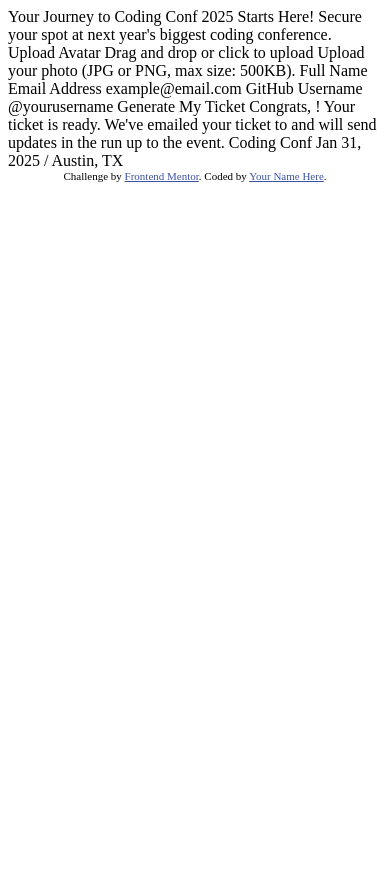
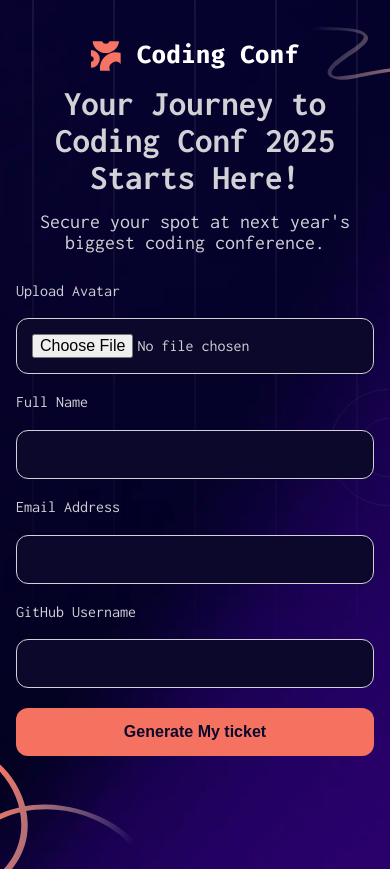
Before and after one commit to YazanJbara/Conference-Ticket-Generator, a plain HTML site: page index.html in a window 390 px wide. Before the commit the page ends 844 px from the top, so only its background shows below. Drawn offline with Linux system fonts and the light colour scheme.

```diff
--- a/index.html
+++ b/index.html
@@ -1,26 +1,51 @@
 <!DOCTYPE html>
 <html lang="en">
-<head>
-  <meta charset="UTF-8">
-  <meta name="viewport" content="width=device-width, initial-scale=1.0"> <!-- displays site properly based on user's device -->
+  <head>
+    <meta charset="UTF-8" />
+    <meta name="viewport" content="width=device-width, initial-scale=1.0" />
+    <title>Document</title>
+    <link rel="preconnect" href="https://fonts.googleapis.com" />
+    <link rel="preconnect" href="https://fonts.gstatic.com" crossorigin />
+    <link
+      href="https://fonts.googleapis.com/css2?family=Inconsolata:wght@200..900&display=swap"
+      rel="stylesheet"
+    />
+    <link rel="stylesheet" href="style.css" />
+    <script src="script.js" defer></script>
+  </head>
+  <body>
+    <main class="container">
+      <img src="assets/images/logo-full.svg" alt="" />
+      <div class="text-wrapper">
+        <h1 class="page-title">Your Journey to Coding Conf 2025 Starts Here!</h1>
+        <p class="page-paragraph">
+          Secure your spot at next year's biggest coding conference.
+        </p>
+      </div>
 
-  <link rel="icon" type="image/png" sizes="32x32" href="./assets/images/favicon-32x32.png">
+      <form method="get" action="confirmed.html" id="form" class="inputs">
+        <label for="avatar">Upload Avatar</label>
+        <input type="file" name="avatar" id="avatar" accept="image/*" />
 
-  <title>Frontend Mentor | Conference ticket generator</title>
+        <label for="name">Full Name</label>
+        <input type="text" name="name" id="name" />
 
-  <!-- Feel free to remove these styles or customise in your own stylesheet 👍 -->
-  <style>
-    .attribution { font-size: 11px; text-align: center; }
-    .attribution a { color: hsl(228, 45%, 44%); }
-  </style>
-</head>
-<body>
+        <label for="email">Email Address</label>
+        <input type="email" name="email" id="email" />
 
-  <!-- Form starts -->
+        <label for="github">GitHub Username</label>
+        <input type="text" name="github" id="github" />
 
-  Your Journey to Coding Conf 2025 Starts Here!
+        <button id="submit">Generate My ticket</button>
+      </form>
+    </main>
+  </body>
+</html>
 
-  Secure your spot at next year's biggest coding conference.
+<!-- Form starts
+
+
+
 
   Upload Avatar
   Drag and drop or click to upload
@@ -36,22 +61,15 @@
 
   Generate My Ticket
 
-  <!-- Form ends -->
+  Form ends
 
-  <!-- Generated tickets starts -->
+  Generated tickets starts
 
-  Congrats, <!-- Full Name -->! Your ticket is ready.
 
-  We've emailed your ticket to <!-- Email Address --> and will send updates in the run up to the event.
+
+
 
   Coding Conf
   Jan 31, 2025 / Austin, TX
 
-  <!-- Generated tickets ends -->
-
-  <div class="attribution">
-    Challenge by <a href="https://www.frontendmentor.io?ref=challenge">Frontend Mentor</a>.
-    Coded by <a href="#">Your Name Here</a>.
-  </div>
-</body>
-</html>
+  Generated tickets ends -->
--- /dev/null
+++ b/style.css
@@ -0,0 +1,106 @@
+:root {
+  --clr-white: hsl(0, 0%, 100%);
+  --clr-light-grey: hsl(252, 6%, 83%);
+  --clr-grey: hsl(245, 15%, 58%);
+  --clr-dark-grey: hsl(245, 19%, 35%);
+  --clr-almost-black: hsl(248, 70%, 10%);
+  --clr-light-orange: hsl(7, 88%, 67%);
+  --clr-dark-orange: hsl(7, 71%, 60%);
+  --spacer: 0.9rem 0;
+}
+
+/* global and defaults*/
+
+* {
+  box-sizing: border-box;
+  padding: 0;
+  margin: 0;
+}
+img,
+svg {
+  max-width: 100%;
+  display: block;
+}
+
+body {
+  background-color: black;
+  font-family: 'Inconsolata', serif;
+  color: var(--clr-light-grey);
+  background-image: url(assets/images/pattern-lines.svg),
+    url(assets/images/background-mobile.png);
+  background-position: center, right 61%;
+  background-repeat: no-repeat, no-repeat;
+  /* min-height: 100dvh; */
+  display: flex;
+  flex-direction: column;
+  justify-content: center;
+  align-items: center;
+}
+
+label {
+  display: block;
+  margin: var(--spacer);
+}
+
+input {
+  background-color: var(--clr-almost-black);
+  border: 1px solid var(--clr-light-grey);
+  border-radius: 12px;
+  padding: 15px;
+  color: var(--clr-light-grey);
+  font: inherit;
+}
+/* end of global and defaults */
+
+/* specific styles */
+.container {
+  min-height: 100dvh;
+  /* display: grid; */
+  place-items: center;
+  padding: 1rem;
+  margin-top: 25px;
+  background-image:
+  url(assets/images/pattern-circle.svg),
+  url(assets/images/pattern-squiggly-line-top.svg),
+  url(assets/images/pattern-squiggly-line-bottom-mobile-tablet.svg);
+  background-repeat: no-repeat, no-repeat, no-repeat;
+  background-position: center right -57px, top right, bottom left;
+  background-size: 30%, 30%, 40%;
+}
+.text-wrapper {
+  text-align: center;
+  /* text-wrap: balance; */
+  /* line-height: 1.5; */
+  margin: var(--spacer);
+}
+.page-title {
+  font-size: 35px;
+  margin: var(--spacer);
+}
+.page-paragraph {
+  font-size: 20px;
+  text-wrap: pretty;
+}
+.inputs {
+  width: 100%;
+  max-width: 400px;
+  display: grid;
+  gap: 5px;
+}
+
+#submit {
+  background-color: var(--clr-light-orange);
+  padding: 15px;
+  border: none;
+  border-radius: 12px;
+  margin: var(--spacer);
+  color: var(--clr-almost-black);
+  font-size: 16px;
+  font-weight: 700;
+  cursor: pointer;
+}
+.ticket{
+  margin-top: 50px;
+}
+
+/* end of specific styles */
```
Also changed, not shown: confirmed.html (added, +21 -0 lines).
